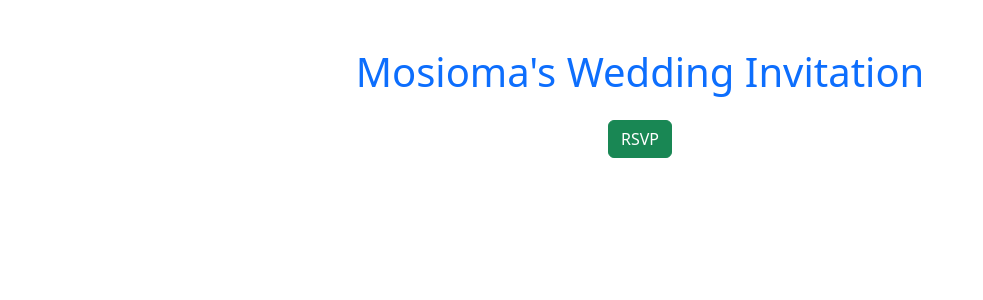
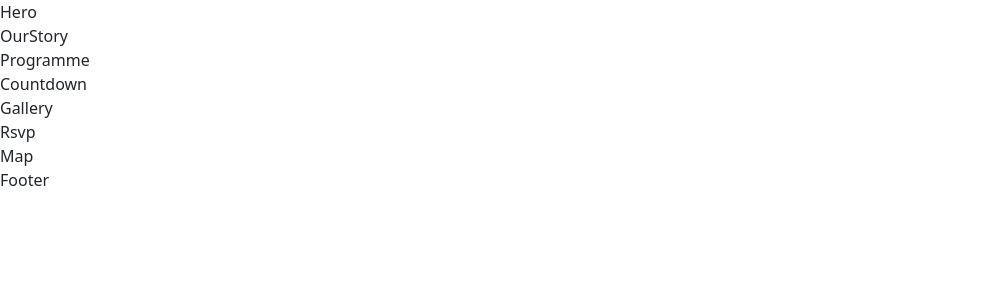
Before and after one commit to DBEST-EZRA/Wedding-Website, a React (Vite) app: page / in a window 1280 px wide. Shown: the top 300 px of the page, without its empty margins (0-983 px from the left). Built offline with nearby package versions, Linux system fonts and the light colour scheme.

Commit message:
added sections

```diff
--- a/src/App.jsx
+++ b/src/App.jsx
@@ -1,12 +1,24 @@
-import "./App.css";
+// import "./App.css";
+import Hero from "./Sections/Hero";
+import OurStory from "./Sections/OurStory";
+import Programme from "./Sections/Programme";
+import Countdown from "./Sections/Countdown";
+import Map from "./Sections/Map";
+import Gallery from "./Sections/Gallery";
+import Rsvp from "./Sections/Rsvp";
+import Footer from "./Sections/Footer";
 
 function App() {
   return (
     <>
-      <div className="container text-center mt-5">
-        <h1 className="text-primary">Mosioma's Wedding Invitation</h1>
-        <button className="btn btn-success mt-3">RSVP</button>
-      </div>
+      <Hero />
+      <OurStory />
+      <Programme />
+      <Countdown />
+      <Gallery />
+      <Rsvp />
+      <Map />
+      <Footer />
     </>
   );
 }
--- /dev/null
+++ b/src/Sections/Countdown.jsx
@@ -0,0 +1,5 @@
+const Countdown = () => {
+  return <div>Countdown</div>;
+};
+
+export default Countdown;
--- /dev/null
+++ b/src/Sections/Footer.jsx
@@ -0,0 +1,5 @@
+const Footer = () => {
+  return <div>Footer</div>;
+};
+
+export default Footer;
--- /dev/null
+++ b/src/Sections/Gallery.jsx
@@ -0,0 +1,5 @@
+const Gallery = () => {
+  return <div>Gallery</div>;
+};
+
+export default Gallery;
--- /dev/null
+++ b/src/Sections/Hero.jsx
@@ -0,0 +1,5 @@
+const Hero = () => {
+  return <div>Hero</div>;
+};
+
+export default Hero;
--- /dev/null
+++ b/src/Sections/Map.jsx
@@ -0,0 +1,5 @@
+const Map = () => {
+  return <div>Map</div>;
+};
+
+export default Map;
--- /dev/null
+++ b/src/Sections/OurStory.jsx
@@ -0,0 +1,5 @@
+const OurStory = () => {
+  return <div>OurStory</div>;
+};
+
+export default OurStory;
--- /dev/null
+++ b/src/Sections/Programme.jsx
@@ -0,0 +1,5 @@
+const Programme = () => {
+  return <div>Programme</div>;
+};
+
+export default Programme;
--- /dev/null
+++ b/src/Sections/Rsvp.jsx
@@ -0,0 +1,5 @@
+const Rsvp = () => {
+  return <div>Rsvp</div>;
+};
+
+export default Rsvp;
```
